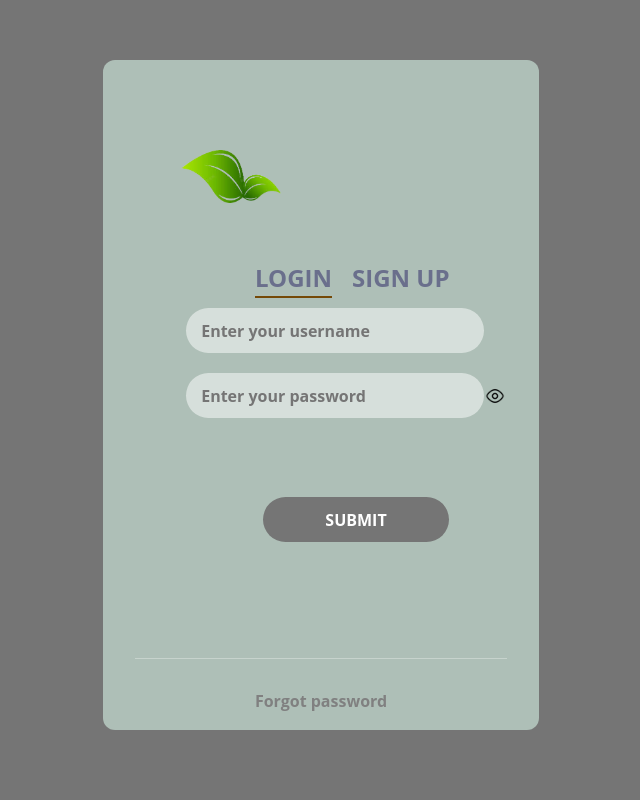
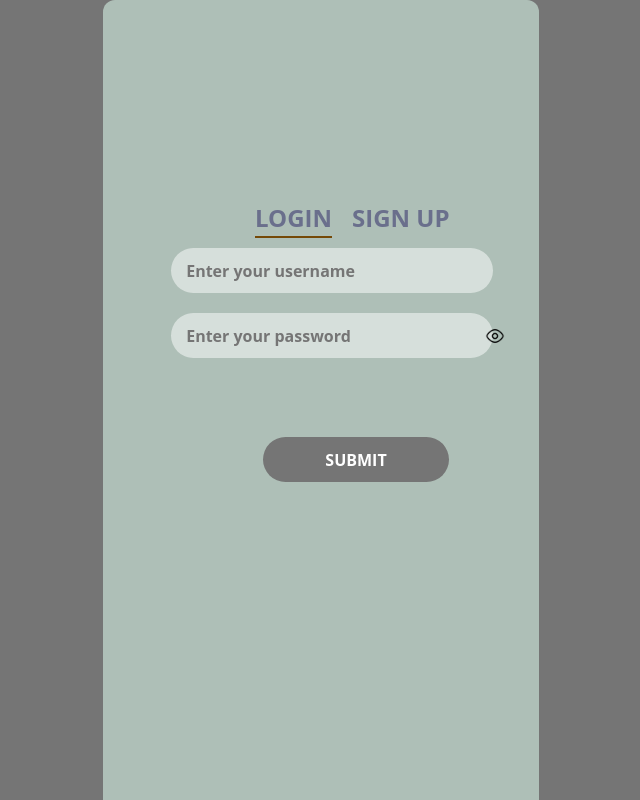
Before and after one commit to UndergraduateProject/IotFrontend, a React (Create React App) app: page / in a window 1280 px wide. Shown: the top 800 px of the page, without its empty margins (319-959 px from the left). Built offline with nearby package versions, Linux system fonts and the light colour scheme.

Commit message:
adjust page

```diff
--- a/package.json
+++ b/package.json
@@ -20,11 +20,12 @@
     "react-spring": "^9.1.1",
     "socket.io": "^4.0.1",
     "socket.io-client": "^4.0.1",
+    "sw-precache": "^5.2.1",
     "web-vitals": "^1.1.1"
   },
   "scripts": {
     "start": "react-scripts start",
-    "build": "react-scripts build",
+    "build": "react-scripts build && cp manifest.json favicon.ico build/ && sw-precache --navigate-fallback='index.html' --root='build/' --static-file-globs='build/**/!(*map*)'",
     "test": "react-scripts test",
     "eject": "react-scripts eject"
   },
--- a/public/index.html
+++ b/public/index.html
@@ -3,8 +3,9 @@
   <head>
     <meta charset="utf-8" />
     <link rel="icon" href="%PUBLIC_URL%/favicon.ico" />
-    <meta name="viewport" content="width=device-width, initial-scale=1" />
+    <meta name="viewport" content="width=device-width, height = device-height" />
     <meta name="theme-color" content="#000000" />
+
     <meta
       name="description"
       content="Web site created using create-react-app"
@@ -26,11 +27,8 @@
     <title>React App</title>
   </head>
   <body>
-	<div class="logo1">
-   	<img src="pic/logo.png" style="width:100px">
-   </div>
 
-    <div id="root" class="container">
+    <div id="root">
     </div>
 
 
--- a/src/App.js
+++ b/src/App.js
@@ -10,13 +10,13 @@ import {
 
 
 function App() {
-  const [log,setLog] = useState(false);
+  const [log,setLog] = useState(localStorage.getItem('token'));
 
 
   return (
     <React.Fragment>
             <Route path="/Homepage"><Homepage /></Route>
-            {log ? <Redirect to="/homepage"/>:<Login state={{log :[log,setLog]}}/>}
+            {log ? <Redirect to="/Homepage"/>:<Login state={{log :[log,setLog]}}/>}
     </React.Fragment>
   )
 }
--- a/src/index.js
+++ b/src/index.js
@@ -2,6 +2,7 @@ import React from 'react';
 import ReactDOM from 'react-dom';
 import App from './App';
 import {BrowserRouter as Router} from "react-router-dom"
+import 'bootstrap/dist/css/bootstrap.min.css';
 
 
 
--- a/src/pages/Home/homepage.css
+++ b/src/pages/Home/homepage.css
@@ -1,30 +1,33 @@
-.bodyyy{    /*背景(灰色)*/
-    background-color:#757575;
+.bodyyy {
+  /*背景(灰色)*/
+  background-color: #757575;
   box-sizing: border-box;
-    font-family: 'Open Sans', sans-serif;
-    margin:0;
-    padding:0;
+  font-family: "Open Sans", sans-serif;
+  margin: 0;
+  padding: 0;
 }
 
-.container {       /*綠框的位子*/
+.container {
+  /*綠框的位子*/
   width: 100%;
   padding-top: 60px;
   padding-bottom: 100px;
 }
 
-
-.login-register-wrapper {    /*綠框的顏色、邊框之類*/
-    height: 670px;
+.login-register-wrapper {
+  /*綠框的顏色、邊框之類*/
+  height: 100%;
   width: 436px;
   margin-left: auto;
   margin-right: auto;
-    padding:0 2em;
-    border-radius: 12px;   /*綠框的角->圓弧*/
+  padding: 0 2em;
+  border-radius: 12px; /*綠框的角->圓弧*/
   overflow: hidden;
   background: #aebfb7;
 }
 
-.list{    /*把功能選單還有植物日誌的radio隱藏*/
+.list {
+  /*把功能選單還有植物日誌的radio隱藏*/
   display: none;
 }
 
@@ -48,7 +51,7 @@
 }
 */
 
-.button{
+.button {
   width: 250px;
   height: 60px;
   position: absolute;
@@ -56,26 +59,25 @@
   border: none;
   color: #757575;
   font-size: 20px;
-    border-radius: 6px;    /*輸入框框的邊角->圓弧*/
+  border-radius: 6px; /*輸入框框的邊角->圓弧*/
 }
 
-.button1{
+.button1 {
   margin: 130px 0 0 -125px;
 }
-.button2{
+.button2 {
   margin: 220px 0 0 -125px;
 }
-.button3{
+.button3 {
   margin: 310px 0 0 -125px;
 }
-.button4{
+.button4 {
   margin: 400px 0 0 -125px;
 }
 
 .wrapper {
   /* 設定高度最小為100%, 如果內容區塊很多, 可以再多 */
   min-height: 100%;
-
 }
 
 .content {
@@ -88,9 +90,8 @@
   margin-top: 478px; /*隨footer高度需做調整*/
   margin-left: -100px;
   height: 87px;
-    width:700px;
-    background-color:#6b6767;
+  width: 700px;
+  background-color: #6b6767;
   box-sizing: border-box;
   /* 設定footer絕對位置在底部 */
-
 }
--- a/src/pages/Login/LoginForm.js
+++ b/src/pages/Login/LoginForm.js
@@ -28,7 +28,7 @@ function LoginForm(props) {
       log : [log,setLog]
     } = {
       log : useState(false),
-      ...(props.state||{})
+      ...(props.state || {})
     }
 
     const login = e => {
@@ -38,11 +38,9 @@ function LoginForm(props) {
         password : formdata.password,
       };
       api.post("user/login/", data).then(res => {
-        console.log(res);
         if (res.token){
           localStorage.setItem('token', res.token); // store token into localStorage(similar to cookie and  session)
           localStorage.setItem('username', data["username"]);
-          console.log(data["username"]);
           setLog(true);
         }
         else if(res.username){
@@ -69,8 +67,8 @@ function LoginForm(props) {
 
     return (
       <animated.form action="" id="loginform" style={props.style}>
-        <input  id="username" type="text" placeholder="Enter your username" value={formdata.username} onChange={handleChange} />
-        <div key="test" className="column">
+        <div className="row"><input  id="username" type="text" placeholder="Enter your username" value={formdata.username} onChange={handleChange} /></div>
+        <div key="test" className="row">
           <input  id="password" type={formdata.passwordType} placeholder="Enter your password" value={formdata.password} onChange={handleChange} />
           <img src={show} onClick={setPasswordVisibility} style={{position:'absolute',left:'350px',top:'78px',width:'20px', height:'20px', objectFit:'cover'}}/>
         </div>
--- a/src/pages/Login/RegisterForm.js
+++ b/src/pages/Login/RegisterForm.js
@@ -31,10 +31,8 @@ function RegisterForm(props) { //設定props參數，取得從外面傳進來的
       }
       api.post('user/register/', data) //post data to server/database
       .then(res => {
-        console.log(res);  //print response data
         if(res["user"]){
           api.post("utils/mail_certification/",{"mail":data["email"]}).then(res =>{ //call mail function from api
-            console.log(res)
             if(res["success"]){ //mail sent
               localStorage.setItem('verify',res["verify"]);
               setVerify(true);
@@ -43,7 +41,6 @@ function RegisterForm(props) { //設定props參數，取得從外面傳進來的
               alert("Mail not sent");
             }
           })
-
         }
         else if(res["username"]){
           setUsername(true)
--- a/src/pages/Login/index.js
+++ b/src/pages/Login/index.js
@@ -4,6 +4,7 @@ import LoginForm from "./LoginForm"
 import RegisterForm from "./RegisterForm"
 import Userstatus from "./Userstatus"
 import "./login.css";
+import { Container, Row ,Col } from 'react-bootstrap'
 
 
 
--- a/src/pages/Login/login.css
+++ b/src/pages/Login/login.css
@@ -1,40 +1,38 @@
-
-html,body, body * {
+html,
+body,
+body * {
   box-sizing: border-box;
-    font-family: 'Open Sans', sans-serif;
-    margin:0;
-    padding:0;
-    color:#6a6f8c;   /*login&register的字*/
+  font-family: "Open Sans", sans-serif;
+  margin: 0;
+  padding: 0;
+  color: #6a6f8c; /*login&register的字*/
 }
 
-
-
-
 body {
-    background:#757575;  /*灰色背景*/
+  background: #757575; /*灰色背景*/
 }
 
-
-  .container {       /*綠框的位子*/
+.container {
+  /*綠框的位子*/
   width: 100%;
   padding-top: 60px;
   padding-bottom: 100px;
 }
 
-  .logo1{
-	  position:absolute;
-	  top:150px;
-	  left:500px;
+.logo1 {
+  position: absolute;
+  top: 150px;
+  left: 500px;
 }
 
-
-  .login-register-wrapper {    /*綠框*/
-      height: 670px;
+.login-register-wrapper {
+  /*綠框*/
+  height: 100%;
   width: 500px;
   margin-left: auto;
   margin-right: auto;
-      padding:0 2em;
-      border-radius: 12px;   /*綠框的角->圓弧*/
+  padding: 0 2em;
+  border-radius: 12px; /*綠框的角->圓弧*/
   overflow: hidden;
   background: #aebfb7;
 }
@@ -43,18 +41,18 @@ html,body, body * {
 .nav-buttons {
   width: 100%;
   height: 100px;
-    padding-top: 200px;    /*login&register的位子*/
+  padding-top: 200px; /*login&register的位子*/
   opacity: 1;
   margin-bottom: 3em;
-
 }
 
-  button {      /*login&register*/
+button {
+  /*login&register*/
   font-size: 1.5em;
-      font-weight:bold;
-      margin-right:-100px;
+  font-weight: bold;
+  margin-right: -100px;
   margin-left: 120px;
-      border:0px;
+  border: 0px;
   cursor: pointer;
   background-color: inherit;
 }
@@ -69,27 +67,27 @@ html,body, body * {
 
 /* footer: forgot section */
 .forgot-panel {
-    font-weight:bold;
+  font-weight: bold;
   position: relative;
   height: 100px;
   margin-left: auto;
   margin-right: auto;
   text-align: center;
   padding-top: 30px;
-    border-top: solid 1px rgba(255,255,255,.3);
+  border-top: solid 1px rgba(255, 255, 255, 0.3);
 }
 
 /* form styling */
 .form-group input {
-        margin-left: 3.2em;    /*輸入框框的位子*/
-        font-weight:bold;
-        width: 80%;			   /*輸入框框的大小*/
+  margin-left: 3.2em; /*輸入框框的位子*/
+  font-weight: bold;
+  width: 80%; /*輸入框框的大小*/
   height: 45px;
   padding-left: 15px;
   border: none;
-        border-radius: 25px;    /*輸入框框的邊角->圓弧*/
+  border-radius: 25px; /*輸入框框的邊角->圓弧*/
   margin-bottom: 20px;
-        background: rgba(255,255,255,.5) ;
+  background: rgba(255, 255, 255, 0.5);
 }
 
 input.submit {
@@ -97,7 +95,7 @@ html,body, body * {
   font-weight: bold;
   text-transform: uppercase;
   text-align: center;
-        color: rgba(255,255,255, 1);
+  color: rgba(255, 255, 255, 1);
   padding: 8px 0px;
   width: 50%;
   height: 45px;
@@ -105,27 +103,26 @@ html,body, body * {
   border-radius: 25px;
   margin-top: 35px;
   background-color: #757575;
-
 }
 
 /*Form positioning and animation */
 
 form#registerform {
-        left:500px;
-        top:-230px;
-        position:relative;
+  left: 500px;
+  top: -230px;
+  position: relative;
 }
 
 .forgot-panel {
-        margin-top:-280px;
-        color:gray;
+  color: gray;
 }
 
-    form, .forgot-panel {
+form,
+.forgot-panel {
   position: relative;
-        transition: all .08s ease;
+  transition: all 0.08s ease;
 }
-    #loginBtn, #registerBtn {
-        transition: all .08s ease;
-
+#loginBtn,
+#registerBtn {
+  transition: all 0.08s ease;
 }
--- a/src/utils/api.js
+++ b/src/utils/api.js
@@ -1,4 +1,4 @@
-const API_URL = "http://127.0.0.1:8000/";
+const API_URL = "http://140.117.71.98:8000/";
 
 // default using GET
 const apiFetch = (url, method = 'GET', data = {}) => {
```
Also changed, not shown: public/manifest.json (added), 1 other file (tests, documents, lock files or other folders). Lines whose indentation alone changed are shown as unchanged.
